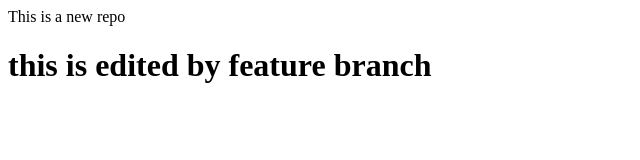
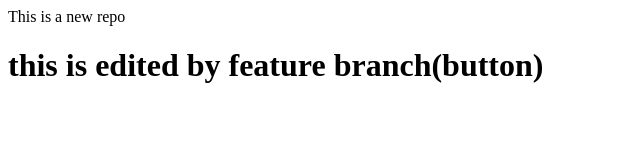
Before and after one commit to Rajesh98677/LocalRepo, a plain HTML site: page index.html in a window 1280 px wide. Shown: the whole page, without its empty margins (0-640 px from the left). Drawn offline with Linux system fonts and the light colour scheme.

```diff
--- a/index.html
+++ b/index.html
@@ -1,2 +1,2 @@
 <p> This is a new repo</p>
-<h1>this is edited by feature branch</h1>
+<h1>this is edited by feature branch(button)</h1>
```
